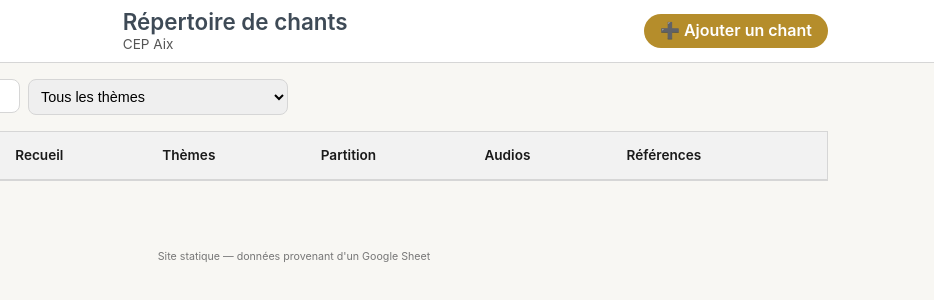
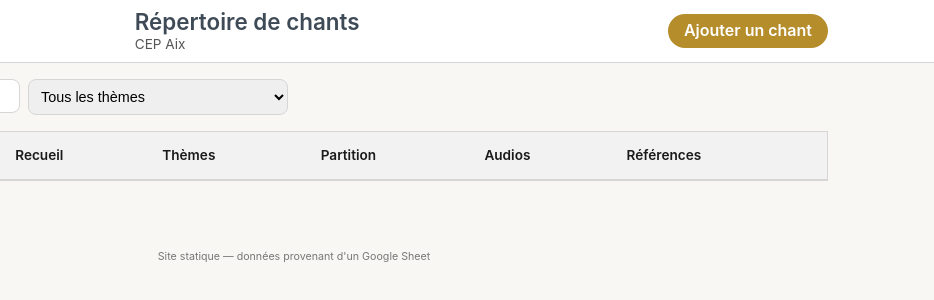
Before and after one commit to jeremyamar31-art/Louangecepaix, a plain HTML site: page index.html in a window 1280 px wide. Shown: the full height of the page, 346-1280 px from the left. Drawn offline with nearby package versions, Linux system fonts and the light colour scheme; no server answers.

Commit message:
Mise à jour du fichier index.html

```diff
--- a/index.html
+++ b/index.html
@@ -29,7 +29,7 @@
       <!-- Bouton ajouter : l'URL est injectée depuis app.js via GOOGLE_FORM_URL -->
       <div class="top-actions">
         <a id="add-song-btn" class="btn add-btn" target="_blank" rel="noopener noreferrer">
-          ➕ Ajouter un chant
+          Ajouter un chant
         </a>
       </div>
     </div>
```
